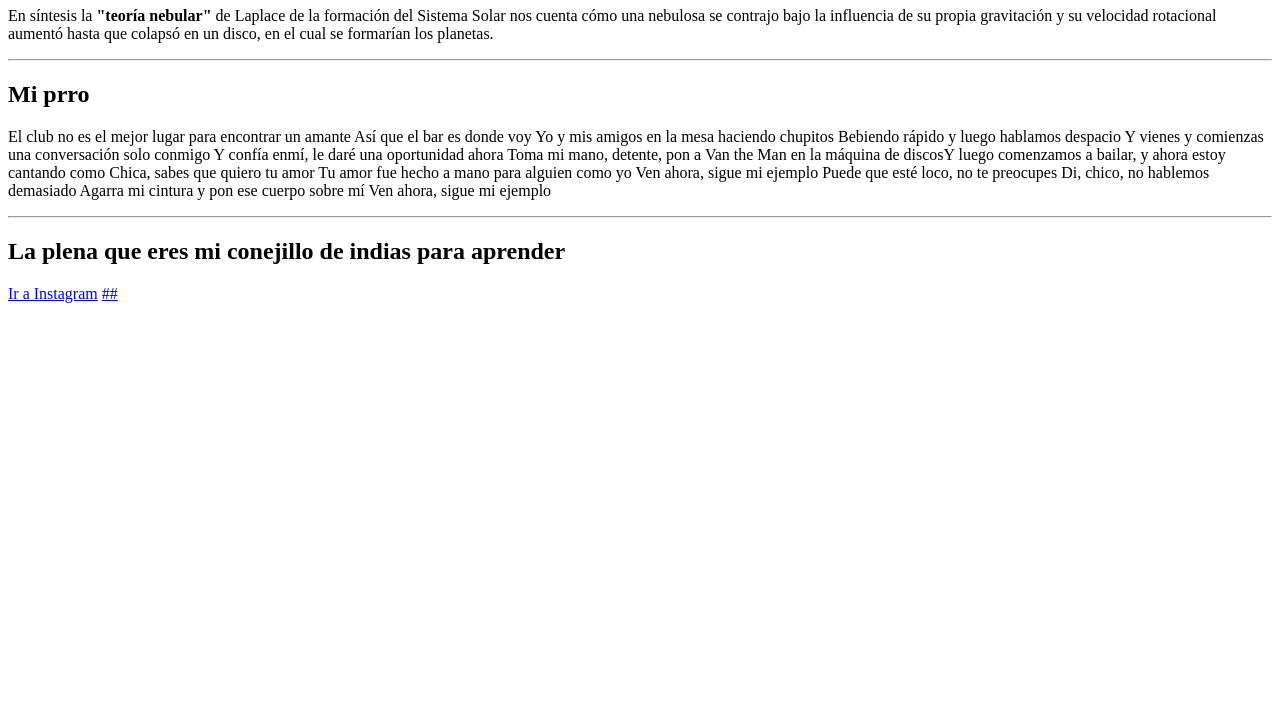
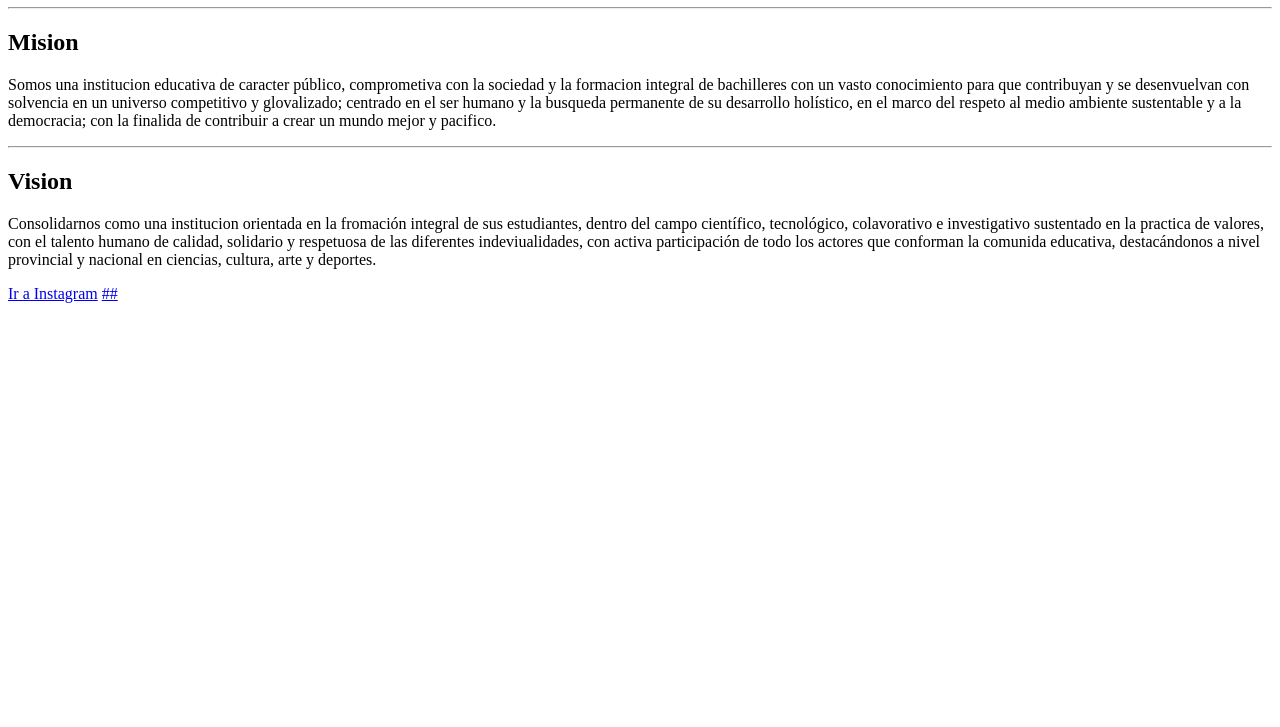
Before and after one commit to rivera2004/miwed, a plain HTML site: page index.html in a window 1280 px wide. Shown: the part 73-800 px from the top of the page. Drawn offline with Linux system fonts and the light colour scheme.

Commit message:
puse la mision y vision

```diff
--- a/index.html
+++ b/index.html
@@ -6,39 +6,35 @@
     </head>
 
     <body>
-        <h1>La nay siuuuu </h1>
+        <h1>COLEGIO DE BACHILLERATO "SANTA ROSA"</h1>
+
+        <hr/>
+
+        <h2>Mision</h2>
         <p>
-            En síntesis la <b>"teoría nebular"</b> de Laplace de la formación del Sistema
-            Solar nos cuenta cómo una nebulosa se contrajo bajo la influencia de su
-            propia gravitación y su velocidad rotacional aumentó hasta que colapsó
-             en un disco, en el cual se formarían los planetas.
+            Somos una institucion educativa de caracter público,
+            comprometiva con la sociedad y la formacion integral
+            de bachilleres con un vasto conocimiento para que contribuyan
+            y se desenvuelvan con solvencia en un universo competitivo
+            y glovalizado; centrado en el ser humano y la busqueda permanente
+            de su desarrollo holístico, en el marco del respeto al
+            medio ambiente sustentable y a la democracia; con la
+            finalida de contribuir a crear un mundo mejor y pacifico.
         </p>
 
         <hr/>
 
-        <h2>Mi prro</h2>
+        <h2> Vision </h2>
         <p>
-            El club no es el mejor lugar para encontrar un amante
-            Así que el bar es donde voy
-            Yo y mis amigos en la mesa haciendo chupitos
-            Bebiendo rápido y luego hablamos despacio
-            Y vienes y comienzas una conversación solo conmigo
-            Y confía enmí, le daré una oportunidad ahora
-            Toma mi mano, detente, pon a Van the Man en la máquina
-            de discosY luego comenzamos a bailar, y ahora estoy cantando como
-            Chica, sabes que quiero tu amor
-            Tu amor fue hecho a mano para alguien como yo
-            Ven ahora, sigue mi ejemplo
-            Puede que esté loco, no te
-            preocupes Di, chico, no hablemos demasiado
-            Agarra mi cintura y pon ese cuerpo sobre mí
-            Ven ahora, sigue mi ejemplo
-
-        </p>
-        <hr/>
-        <h2>La plena que eres mi conejillo de indias para aprender </h2>
-        <p>
-
+            Consolidarnos como una institucion orientada en la
+            fromación integral de sus estudiantes, dentro del
+            campo científico, tecnológico, colavorativo e investigativo
+            sustentado en la practica de valores, con el talento
+            humano de calidad, solidario y respetuosa de las diferentes
+            indeviualidades, con activa participación de todo
+            los actores que conforman la comunida educativa,
+            destacándonos a nivel provincial y nacional en ciencias,
+            cultura, arte y deportes.
         </p>
 
         <a target="_blank" href="https://www.instagram.com/rivera0124/" title="Abrir instagram del creador">Ir a Instagram</a>
```
